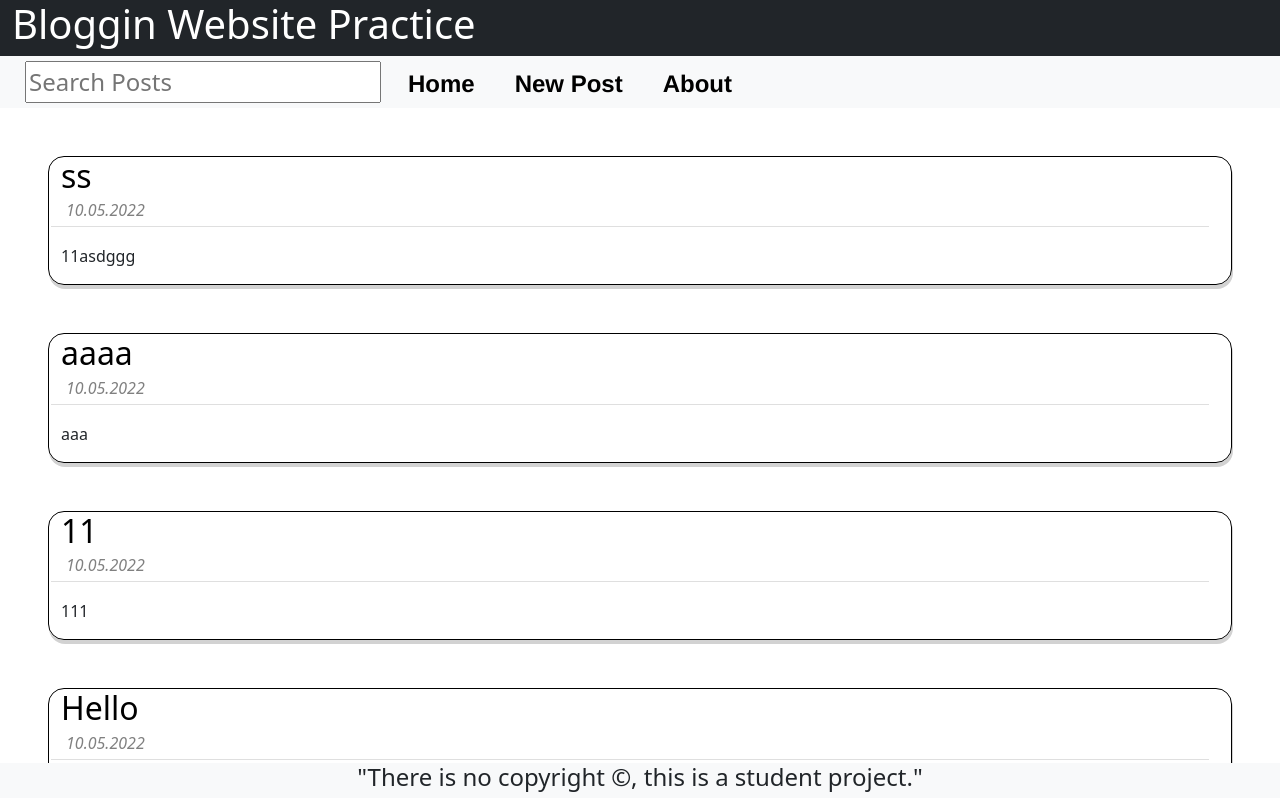
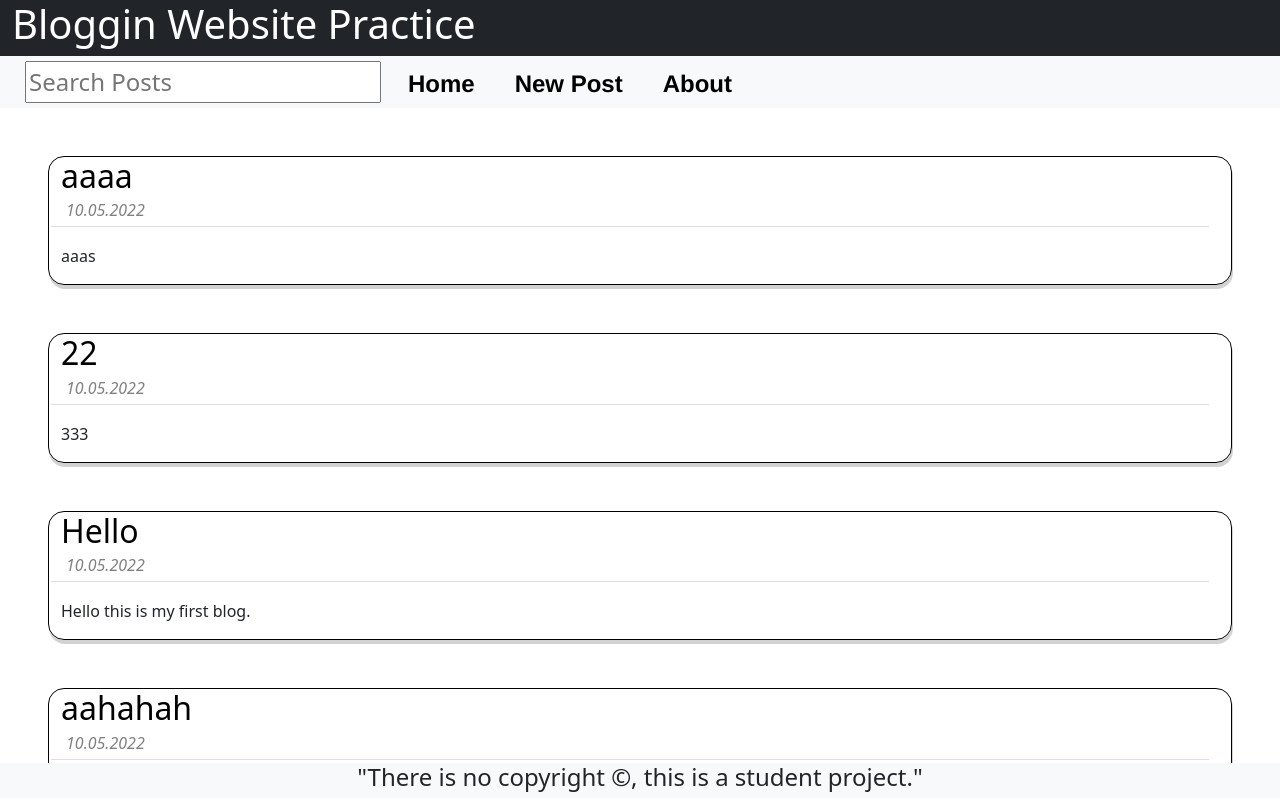
Before and after one commit to gnaumoskii/blog-website-practice, a React (Create React App) app: page / in a window 1280 px wide. Shown: the top 798 px of the page. Built offline with nearby package versions, Linux system fonts and the light colour scheme; data requests are answered from the project's data file.

Commit message:
Final bugfixes

```diff
--- a/db.json
+++ b/db.json
@@ -1,22 +1,16 @@
 {
   "posts": [
-    {
-      "id": 1,
-      "title": "ss",
-      "date": "10.05.2022",
-      "content": "11asdggg"
-    },
     {
       "id": 2,
       "title": "aaaa",
       "date": "10.05.2022",
-      "content": "aaa"
+      "content": "aaas"
     },
     {
       "id": 3,
-      "title": "11",
+      "title": "22",
       "date": "10.05.2022",
-      "content": "111"
+      "content": "333"
     },
     {
       "id": 4,
--- a/src/App.js
+++ b/src/App.js
@@ -14,7 +14,7 @@ import { useState, useEffect } from 'react'
 function App() {
   //States and variables
   const API_URL = 'http://localhost:3500/posts';
-
+  const [isLoading,setIsLoading] = useState(true);
   const [posts,setPosts] = useState([]);
   const [newPost,setNewPost] = useState({})
   const [search,setSearch] = useState('');
@@ -27,13 +27,13 @@ function App() {
         const response = await fetch(API_URL);
         const data = await response.json();
         setPosts(data);
+        setIsLoading(false);
       } catch (err) {
         console.log(err);
       }
     }
 
-    fetchData();
-
+    (async () => (fetchData()))();
   },[])
 
 const handleSearch = (search) => {
@@ -80,7 +80,7 @@ const handleSearch = (search) => {
   return (
         <Routes>
           <Route path="/" element={<Layout search={search} setSearch={setSearch} handleSearch={handleSearch} />}>
-            <Route index element={<Home posts={posts} search={search} />} />
+            <Route index element={<Home posts={posts} search={search} isLoading={isLoading}/>} />
             <Route path="post">
               <Route index element={<NewPost posts={posts} setPosts={setPosts} setNewPost={setNewPost} addPost={addPost} />} />
               <Route path="/post/:id" element={<PostPage posts={posts} deletePost={deletePost} />}/>
--- a/src/Home.js
+++ b/src/Home.js
@@ -1,7 +1,7 @@
 import React from 'react'
 import Feed from './Feed'
 
-const Home = ({posts, search}) => {
+const Home = ({posts, search, isLoading}) => {
 
  // const postList = posts.map(post =>)
 
@@ -9,12 +9,9 @@ const Home = ({posts, search}) => {
   return (
     <main className='home'>
         <div>
-          {posts.length ?
-          (<Feed posts={posts} search={search} />) :
-          (<h4 style={{margin:'15px', color:'red'}}> No blogs avilable at the moment</h4>)}
-
-
-
+          {isLoading && <h4 style={{margin:'15px', margin:'25px',color:'lightgrey'}}> Loading Content</h4>}
+          {posts.length!==0 &&  !isLoading && <Feed posts={posts} search={search} />}
+          {posts.length===0 && isLoading==-1 && (<h4 style={{margin:'15px', color:'red'}}> No blogs avilable at the moment</h4>)}
         </div>
     </main>
   )
--- a/src/PostPage.js
+++ b/src/PostPage.js
@@ -1,39 +1,31 @@
 import React from 'react'
-import { useParams , useNavigate, Link } from 'react-router-dom';
+import { useParams , useNavigate, Link} from 'react-router-dom';
+import { useState } from 'react';
 
 
 const PostPage = ({posts, deletePost}) => {
   const {id} = useParams();
-  const post = posts.find(post => (post.id) == id)
+  const checkPost = posts.find(post => (post.id) == id);
+  let post={};
+  checkPost ? post = checkPost : post = {id:'' ,title: '', date:'', content:''};
+
   const navigate = useNavigate();
-
   return (
     <main className='postContainer container  mt-5 bg-light'>
-        <div className='row'>
+      <div className='row'>
           <div className='col-9'>
           <h1 className='postTitle p-2'>  {post.title}</h1>
           </div>
           <div className='col-3'>
-
           <button type='button' className='deletePost btn btn-danger float-end' onClick={()=>{deletePost(post.id); navigate('/')}}> Delete </button>
           <Link to={'/post/edit/'+post.id}>
           <button type='button' className='editPost btn btn-warning float-end'> Edit </button>
           </Link>
           </div>
         </div>
-
-
-
           <span className='postDate col-2-sm'>{post.date}</span>
-
-
-
-
-
-
       <hr></hr>
       <p className='postContent col-12-lg m-3 p-3'>{post.content}</p>
-
     </main>
   )
 }
```
